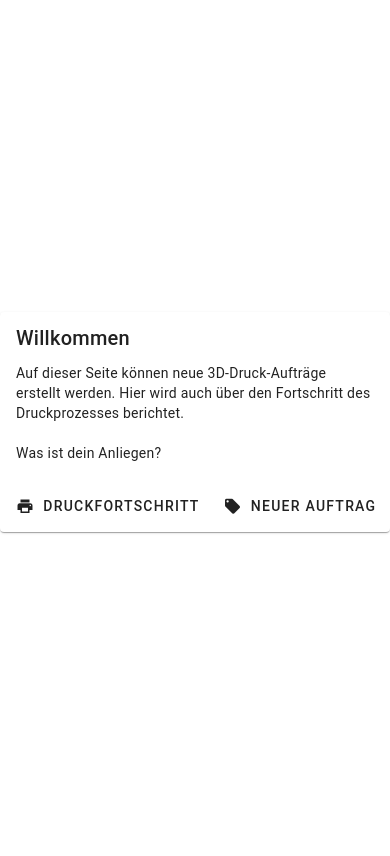
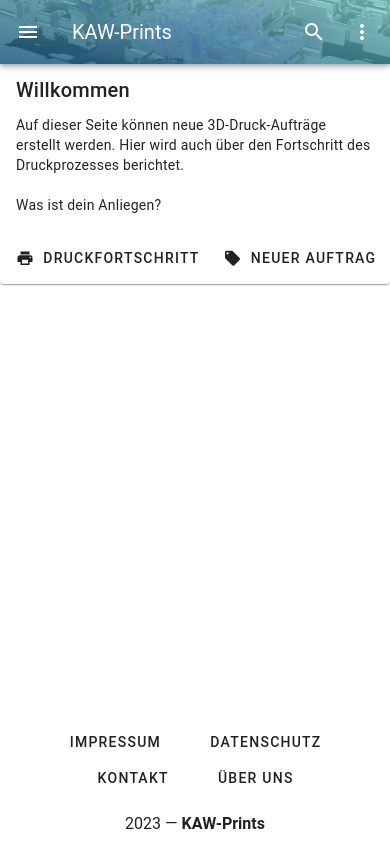
Before and after one commit to kwilfert/3d-print-manager, a Nuxt app: page / in a window 390 px wide. Built offline with nearby package versions, Linux system fonts and the light colour scheme.

Commit message:
Add basic Page Header and Footer
- Adds components for header and footer
- Adds them to the app.vue component
- Adds sidebar navigation (responsive)

```diff
--- a/app.vue
+++ b/app.vue
@@ -1,8 +1,15 @@
 <template>
   <v-app>
-    <NuxtPage />
+    <page-header/>
+    <sidebar-navigation/>
+    <v-main>
+      <nuxt-page/>
+    </v-main>
+    <page-footer/>
   </v-app>
 </template>
 <script lang="js" setup>
-import Index from "~/pages/index.vue";
+import PageFooter from "~/components/layout/PageFooter.vue";
+import PageHeader from "~/components/layout/PageHeader.vue";
+import SidebarNavigation from "~/components/layout/SidebarNavigation.vue";
 </script>
--- /dev/null
+++ b/components/layout/PageFooter.vue
@@ -0,0 +1,31 @@
+<script lang="js" setup>
+const links = [
+  {href: '/impressum', label: 'Impressum'},
+  {href: '/datenschutz', label: 'Datenschutz'},
+  {href: '/contact', label: 'Kontakt'},
+  {href: '/about-us', label: 'Über uns'}
+]
+</script>
+
+<template>
+  <v-footer app>
+    <v-row justify="center" no-gutters>
+      <v-btn
+          v-for="link in links"
+          :key="link.href"
+          class="mx-2"
+          variant="text"
+          @click="navigateTo(link.href)"
+      >
+        {{ link.label}}
+      </v-btn>
+      <v-col class="text-center mt-4" cols="12">
+        {{ new Date().getFullYear() }} — <strong>KAW-Prints</strong>
+      </v-col>
+    </v-row>
+  </v-footer>
+</template>
+
+<style scoped>
+
+</style>
--- /dev/null
+++ b/components/layout/PageHeader.vue
@@ -0,0 +1,35 @@
+<script lang="ts" setup>
+import bannerImage from "~/assets/images/pexels-google-deepmind-17485708.jpg";
+</script>
+
+<template>
+    <v-app-bar app
+        color="teal-darken-4"
+        :image="bannerImage"
+    >
+      <template v-slot:image>
+        <v-img
+            gradient="to top right, rgba(19,84,122,.8), rgba(128,208,199,.8)"
+        ></v-img>
+      </template>
+      <template v-slot:prepend>
+        <v-app-bar-nav-icon></v-app-bar-nav-icon>
+      </template>
+
+      <v-app-bar-title>KAW-Prints</v-app-bar-title>
+
+      <v-spacer></v-spacer>
+
+      <v-btn icon>
+        <v-icon>mdi-magnify</v-icon>
+      </v-btn>
+
+      <v-btn icon>
+        <v-icon>mdi-dots-vertical</v-icon>
+      </v-btn>
+    </v-app-bar>
+</template>
+
+<style scoped>
+
+</style>
--- /dev/null
+++ b/components/layout/SidebarNavigation.vue
@@ -0,0 +1,20 @@
+<script setup lang="ts">
+
+</script>
+
+<template>
+  <v-navigation-drawer app>
+    <v-list-item title="KAW-Prints" subtitle="Maßgeschneiderter 3D Druck nach deinen Vortstellungen"></v-list-item>
+    <v-divider></v-divider>
+    <v-list-item link title="Galerie"/>
+    <v-list-item link title="Aufträge"/>
+    <v-list-item link title="Kontakt"/>
+    <v-list-item link title="Impressum"/>
+    <v-list-item link title="Datenschutz"/>
+    <v-list-item link title="Über uns"/>
+  </v-navigation-drawer>
+</template>
+
+<style scoped>
+
+</style>
```
Also changed, not shown: assets/images/pexels-google-deepmind-17485708.jpg (added).
